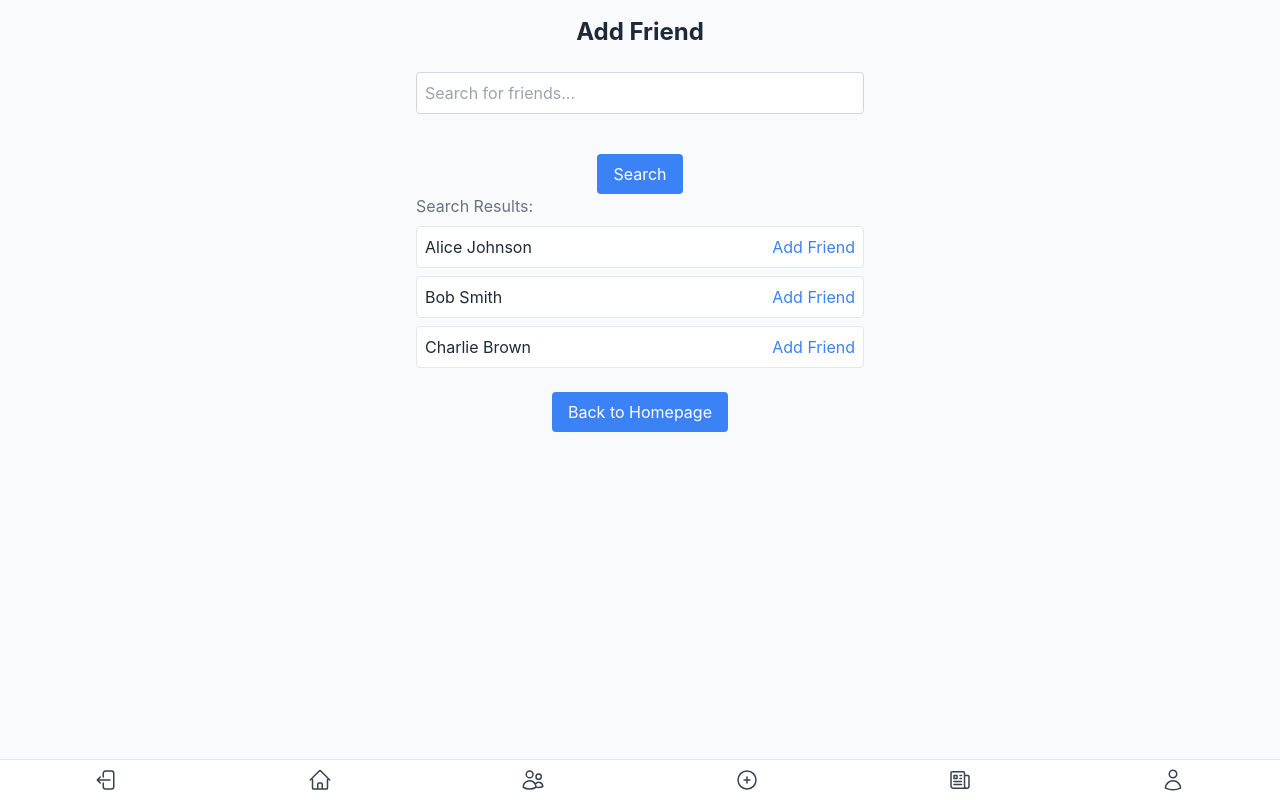
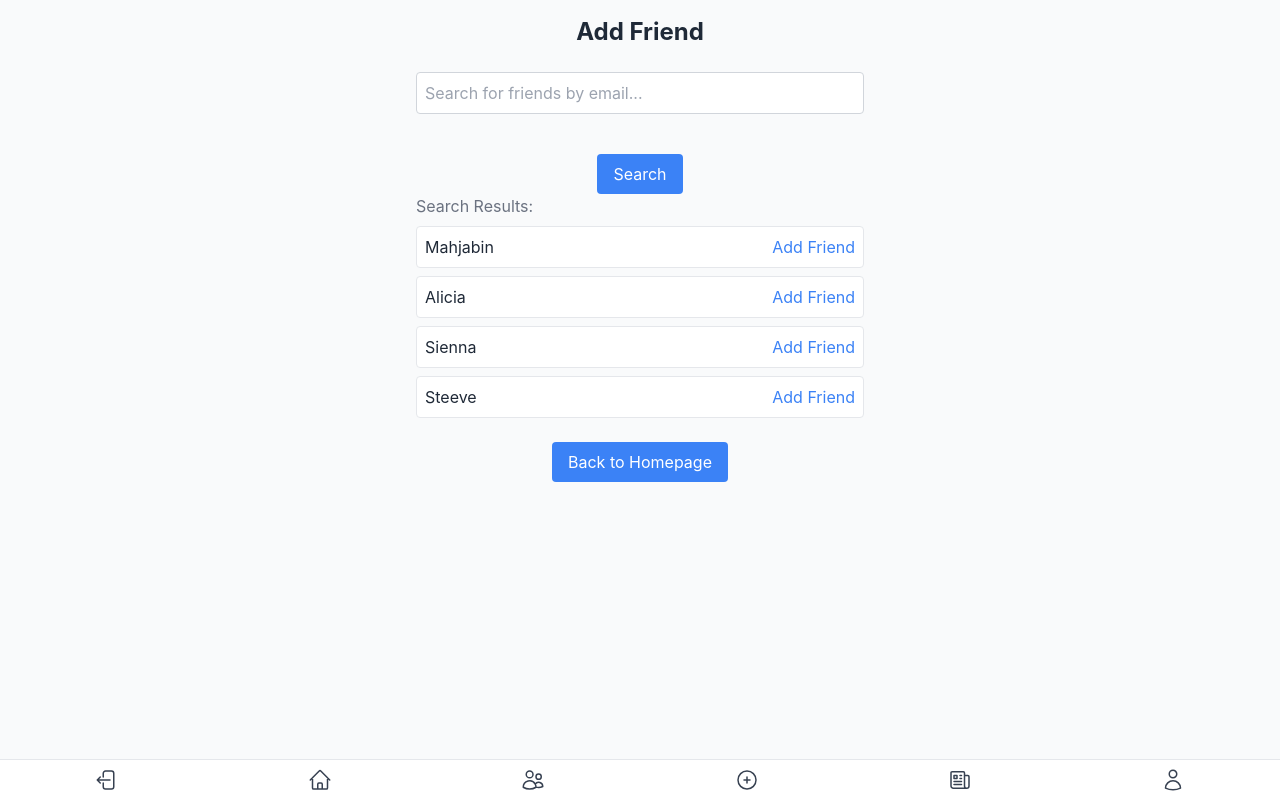
Before and after one commit to kxrai/digt2107-mass-splitter, a React (Create React App) app in the folder client/: page /add-friend in a window 1280 px wide. Built offline with nearby package versions, Linux system fonts and the light colour scheme; sample sign-in values are in the browser's storage.

Commit message:
Changed friend placeholders

```diff
--- a/client/src/pages/AddFriend.js
+++ b/client/src/pages/AddFriend.js
@@ -7,9 +7,10 @@ function AddFriend() {
   const loggedInUser = JSON.parse(localStorage.getItem('googleToken'));
   const [searchQuery, setSearchQuery] = useState('');
   const [searchResults, setSearchResults] = useState([
-    { id: 1, name: 'Alice Johnson' },
-    { id: 2, name: 'Bob Smith' },
-    { id: 3, name: 'Charlie Brown' },
+    { id: 1, name: 'Mahjabin' },
+    { id: 2, name: 'Alicia' },
+    { id: 3, name: 'Sienna' },
+    { id: 4, name: 'Steeve'}
   ]); // Placeholder results
   const [addedFriends, setAddedFriends] = useState([]);
   const [message, setMessage] = useState('');
@@ -53,7 +54,7 @@ function AddFriend() {
         type="text"
         value={searchQuery}
         onChange={(e) => setSearchQuery(e.target.value)}
-        placeholder="Search for friends..."
+        placeholder="Search for friends by email..."
         className="w-full max-w-md p-2 border border-gray-300 rounded mb-4"
       />
 
@@ -93,7 +94,7 @@ function AddFriend() {
 
       {/* Back Button */}
       <button
-        onClick={() => navigate(-1)}
+        onClick={() => navigate('/home')}
         className="mt-6 px-4 py-2 bg-blue-500 text-white rounded hover:bg-blue-600"
       >
         Back to Homepage
```
